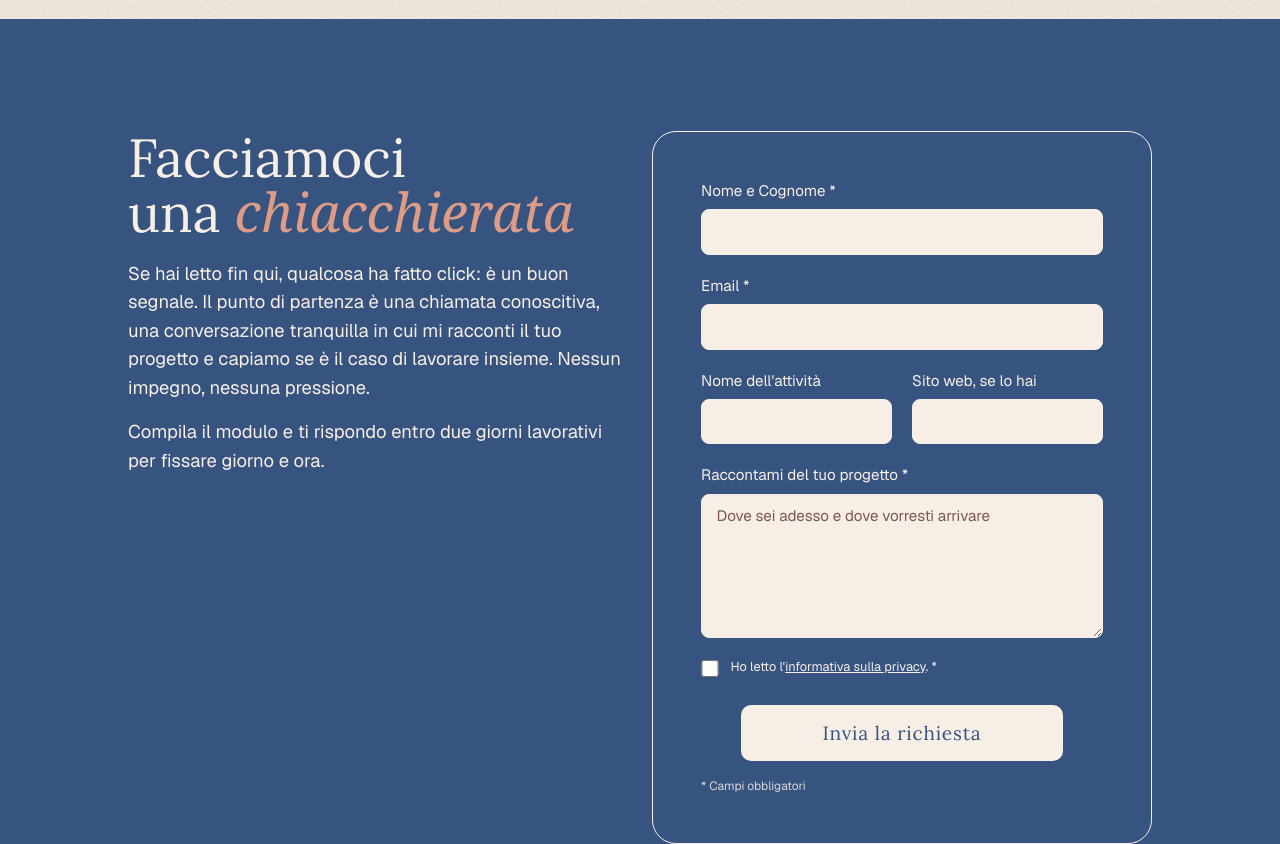
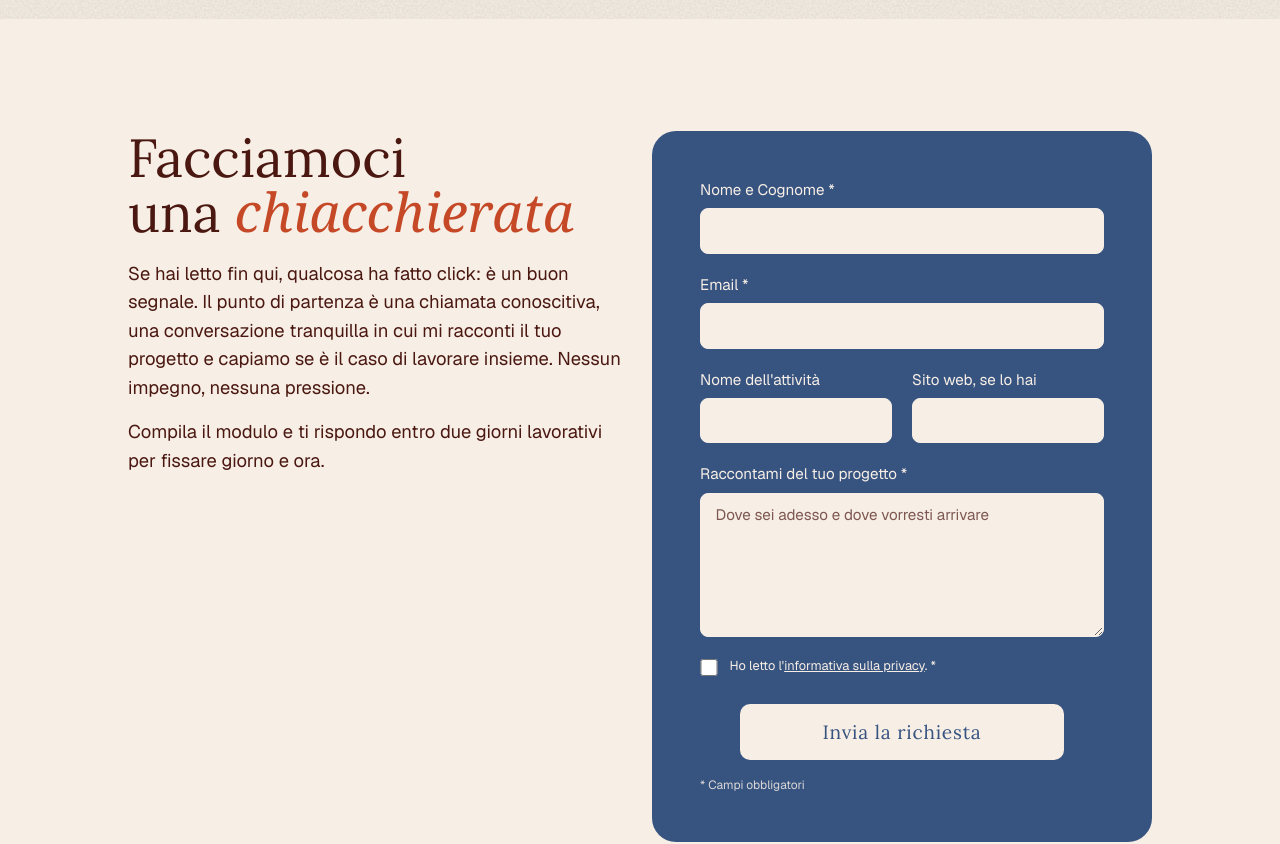
Before and after one commit to laurapasquali/portfolio-bootstrap, a plain HTML site: page index.html in a window 1280 px wide. Shown: the part 5240-6084 px from the top of the page. Drawn offline with Linux system fonts and the light colour scheme; a web font is replaced by a local one.

Commit message:
Modulo della home: navy solo il riquadro, sezione di nuovo crema; CSS ?v=3
- sezione del modulo di nuovo su fondo crema, titolo e testi come il resto della home
- riquadro del modulo navy senza bordo: label, privacy, nota ed errore crema,
  campi crema con testo bordeaux, bottone crema con testo navy, focus crema
- i colori del navy sono nelle regole di .home-modulo (niente regole doppie,
  niente colore scritto a mano)
- versione ?v=3 su style.css e home.css in tutte le pagine

Co-Authored-By: Claude Opus 5.5 <noreply@anthropic.com>

```diff
--- a/css/home.css
+++ b/css/home.css
@@ -634,10 +634,11 @@
 
 /* contatti */
 
-/* il modulo: su un fondo più chiaro della pagina */
+/* il modulo: un riquadro navy sul fondo crema della sezione.
+   Dentro: testi crema, campi crema con testo bordeaux, bottone crema.
+   Contrasti: crema su navy 6,8:1, bordeaux su crema 12,9:1 */
 .home-modulo {
-  background-color: #fffcf8;
-  border: 1px solid var(--burgundy);
+  background-color: var(--navy);
   border-radius: 24px;
   padding: 2rem 1.5rem;
   margin-top: 2.5rem;
@@ -653,10 +654,11 @@
   display: block;
   font-family: var(--font-body);
   font-size: 0.85rem;
-  color: var(--burgundy);
+  color: var(--base);
   margin-bottom: 0.4rem;
 }
 
+/* campi chiari sul navy: si vedono come fogli, il testo resta bordeaux */
 .home-modulo input[type="text"],
 .home-modulo input[type="email"],
 .home-modulo input[type="url"],
@@ -666,8 +668,8 @@
   font-family: var(--font-body);
   font-size: 0.95rem;
   color: var(--burgundy);
-  background-color: transparent;
-  border: 1px solid var(--burgundy);
+  background-color: var(--base);
+  border: 1px solid var(--base);
   border-radius: 8px;
   padding: 0.65rem 0.9rem;
 }
@@ -677,15 +679,19 @@
   resize: vertical;
 }
 
+/* al 70% il placeholder arriva a 5,4:1 sul crema */
 .home-modulo ::placeholder {
   color: var(--burgundy);
-  opacity: 0.5;
+  opacity: 0.7;
 }
 
-/* il campo attivo si vede anche navigando con la tastiera */
+/* contorno di focus crema, visibile sul navy (il terracotta non si vedrebbe):
+   campi, checkbox, link e bottone */
 .home-modulo input:focus-visible,
-.home-modulo textarea:focus-visible {
-  outline: 2px solid var(--terracotta);
+.home-modulo textarea:focus-visible,
+.home-modulo a:focus-visible,
+.home-modulo button:focus-visible {
+  outline: 2px solid var(--base);
   outline-offset: 2px;
 }
 
@@ -700,7 +706,7 @@
   width: 1.1rem;
   height: 1.1rem;
   margin-top: 0.15rem;
-  accent-color: var(--terracotta);
+  accent-color: var(--base);
 }
 
 .home-modulo .home-modulo-privacy label {
@@ -709,9 +715,12 @@
   margin: 0;
 }
 
-/* link dentro il testo (privacy nel modulo, pagina Pacchetti nelle domande frequenti):
-   bordeaux e sottolineati, invece del blu di Bootstrap */
-.home-modulo-privacy a,
+/* link dentro il testo: il colore va dichiarato, altrimenti prendono il blu di Bootstrap.
+   Privacy nel modulo: crema sul navy. Pagina Pacchetti nelle domande frequenti: bordeaux */
+.home-modulo-privacy a {
+  color: var(--base);
+}
+
 .home-faq-lista a {
   color: var(--burgundy);
 }
@@ -723,11 +732,23 @@
   border: none;
 }
 
+/* bottone crema con testo navy; al passaggio del mouse bordeaux con testo crema */
+.home-modulo .home-btn {
+  background-color: var(--base);
+  color: var(--navy);
+}
+
+.home-modulo .home-btn:hover {
+  background-color: var(--burgundy);
+  color: var(--base);
+}
+
+/* all'85% la nota resta sopra 4,5:1 (5,4:1) */
 .home-modulo-nota {
   font-family: var(--font-body);
   font-size: 0.75rem;
-  color: var(--burgundy);
-  opacity: 0.75;
+  color: var(--base);
+  opacity: 0.85;
   margin: 1rem 0 0;
 }
 
@@ -737,8 +758,8 @@
   font-size: 0.875rem;
   font-weight: 600;
   line-height: 1.5;
-  color: var(--burgundy);
-  border-left: 3px solid var(--terracotta);
+  color: var(--base);
+  border-left: 3px solid var(--base);
   padding-left: 0.75rem;
   margin: 0 0 1rem;
 }
@@ -746,88 +767,6 @@
 /* il colore va dichiarato, altrimenti il link prende il blu di Bootstrap */
 .home-modulo-errore a {
   color: inherit;
-}
-
-/* sezione del modulo su fondo navy: testi crema, campi chiari, bottone crema.
-   Contrasti: crema su navy 6,8:1, bordeaux su crema 12,9:1 */
-.home-sezione-navy {
-  background-color: var(--navy);
-}
-
-.home-sezione-navy .home-titolo,
-.home-sezione-navy .home-testo {
-  color: var(--base);
-}
-
-/* terracotta schiarito: il terracotta pieno sul navy si leggerebbe poco (1,6:1).
-   Al 50% il contrasto è 3,4:1, sufficiente per un titolo grande */
-.home-sezione-navy .home-titolo em {
-  color: color-mix(in srgb, var(--terracotta) 50%, var(--base));
-}
-
-.home-sezione-navy .home-modulo {
-  background-color: transparent;
-  border-color: var(--base);
-}
-
-.home-sezione-navy .home-modulo label {
-  color: var(--base);
-}
-
-/* campi chiari sul navy: si vedono come fogli, il testo resta bordeaux */
-.home-sezione-navy .home-modulo input[type="text"],
-.home-sezione-navy .home-modulo input[type="email"],
-.home-sezione-navy .home-modulo input[type="url"],
-.home-sezione-navy .home-modulo textarea {
-  background-color: var(--base);
-  border-color: var(--base);
-  color: var(--burgundy);
-}
-
-/* al 70% il placeholder arriva a 5,4:1 sul crema */
-.home-sezione-navy .home-modulo ::placeholder {
-  opacity: 0.7;
-}
-
-.home-sezione-navy .home-modulo-privacy input {
-  accent-color: var(--base);
-}
-
-.home-sezione-navy .home-modulo-privacy a {
-  color: var(--base);
-}
-
-/* all'85% la nota resta sopra 4,5:1 (5,4:1) */
-.home-sezione-navy .home-modulo-nota {
-  color: var(--base);
-  opacity: 0.85;
-}
-
-.home-sezione-navy .home-modulo-errore {
-  color: var(--base);
-  border-left-color: var(--base);
-}
-
-/* bottone crema con testo navy; al passaggio del mouse bordeaux con testo crema */
-.home-sezione-navy .home-btn {
-  background-color: var(--base);
-  border-color: var(--base);
-  color: var(--navy);
-}
-
-.home-sezione-navy .home-btn:hover {
-  background-color: var(--burgundy);
-  border-color: var(--burgundy);
-  color: var(--base);
-}
-
-/* contorno di focus crema: il terracotta sul navy non si vedrebbe */
-.home-sezione-navy .home-modulo input:focus-visible,
-.home-sezione-navy .home-modulo textarea:focus-visible,
-.home-sezione-navy a:focus-visible,
-.home-sezione-navy button:focus-visible {
-  outline: 2px solid var(--base);
-  outline-offset: 2px;
 }
 
 
--- a/index.html
+++ b/index.html
@@ -27,8 +27,8 @@
   <link href="css/bootstrap.min.css" rel="stylesheet" />
 
   <!-- prima gli stili comuni a tutto il sito, poi quelli della sola home -->
-  <link rel="stylesheet" href="css/style.css" />
-  <link rel="stylesheet" href="css/home.css" />
+  <link rel="stylesheet" href="css/style.css?v=3" />
+  <link rel="stylesheet" href="css/home.css?v=3" />
 
   <script src="js/lenis.min.js"></script>
   <script>
@@ -412,7 +412,7 @@
 
     <!-- contatti -->
 
-    <section class="home-sezione home-sezione-navy" id="form">
+    <section class="home-sezione" id="form">
       <div class="container-fluid">
         <div class="row">
 
```
Also changed, not shown: 404.html (+1 -1 lines), aboutme.html (+2 -2 lines), golosandia.html (+1 -1 lines), grazie.html (+1 -1 lines), locandamagno.html (+1 -1 lines), oodal-festival.html (+1 -1 lines), pacchetti.html (+2 -2 lines), podere-i-cerri.html (+1 -1 lines), premio-lunezia.html (+1 -1 lines), privacy.html (+2 -2 lines), progetti.html (+1 -1 lines), raw.html (+1 -1 lines), shampoococcole.html (+1 -1 lines).
